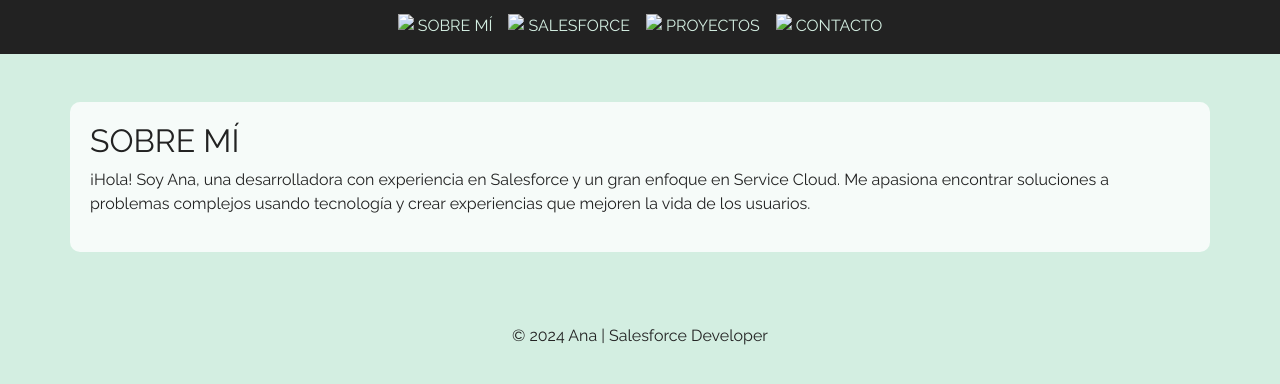
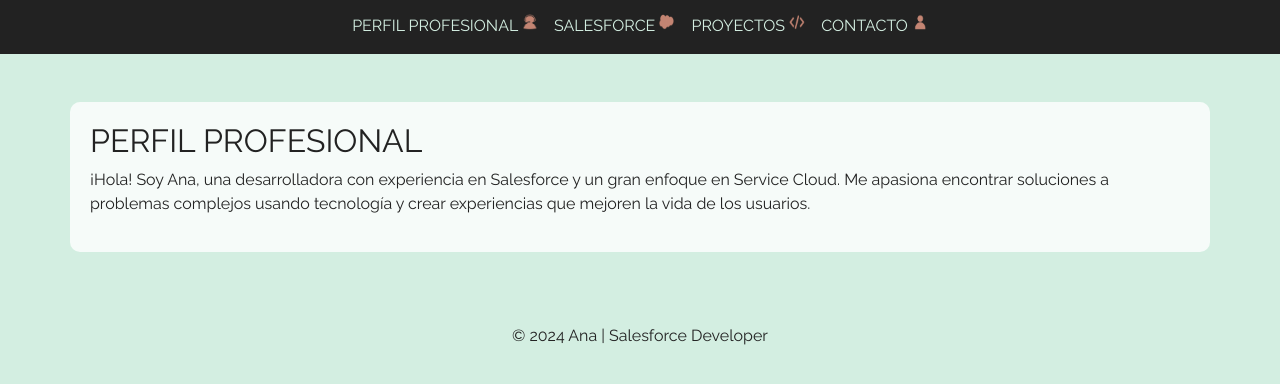
Before and after one commit to AnaMoraMorales/portFolio, a plain HTML site: page index.html in a window 1280 px wide. Shown: the part 152-536 px from the top of the page. Drawn offline with nearby package versions, Linux system fonts and the light colour scheme.

Commit message:
Icono secciones en el menú

```diff
--- a/index.html
+++ b/index.html
@@ -32,24 +32,16 @@
         </button>
         <div class="collapse navbar-collapse" id="navbarNav">
             <ul class="navbar-nav mx-auto">
-                <li class="nav-item"><a class="nav-link" href="#" onclick="showSection('sobre-mi')">
-                    <img src="images/icono-sobre-mi.png" alt="Sobre Mí" class="d-inline-block align-top" style="height: 1em; width: 1em;"> SOBRE MÍ
-                </a></li>
-                <li class="nav-item"><a class="nav-link" href="#" onclick="showSection('salesforce')">
-                    <img src="images/icono-salesforce.png" alt="Salesforce" class="d-inline-block align-top" style="height: 1em; width: 1em;"> SALESFORCE
-                </a></li>
-                <li class="nav-item"><a class="nav-link" href="#" onclick="showSection('proyectos')">
-                    <img src="images/icono-proyectos.png" alt="Proyectos" class="d-inline-block align-top" style="height: 1em; width: 1em;"> PROYECTOS
-                </a></li>
-                <li class="nav-item"><a class="nav-link" href="#" onclick="showSection('contacto')">
-                    <img src="images/icono-contacto.png" alt="Contacto" class="d-inline-block align-top" style="height: 1em; width: 1em;"> CONTACTO
-                </a></li>
+                <li class="nav-item"><a class="nav-link" href="#" onclick="showSection('sobre-mi')">PERFIL PROFESIONAL <img src="images/icono-sobre-mi.png" alt="Sobre Mí" class="d-inline-block align-top" style="height: 1em; width: 1em;"></a></li>
+                <li class="nav-item"><a class="nav-link" href="#" onclick="showSection('salesforce')">SALESFORCE <img src="images/icono-salesforce.png" alt="Salesforce" class="d-inline-block align-top" style="height: 1em; width: 1em;"></a></li>
+                <li class="nav-item"><a class="nav-link" href="#" onclick="showSection('proyectos')">PROYECTOS <img src="images/icono-proyectos.png" alt="Proyectos" class="d-inline-block align-top" style="height: 1em; width: 1em;"></a></li>
+                <li class="nav-item"><a class="nav-link" href="#" onclick="showSection('contacto')">CONTACTO <img src="images/icono-contacto.png" alt="Contacto" class="d-inline-block align-top" style="height: 1em; width: 1em;"></a></li>
             </ul>
         </div>
     </nav>
 
     <section id="sobre-mi" class="content-section active container my-5">
-        <h2>SOBRE MÍ</h2>
+        <h2>PERFIL PROFESIONAL</h2>
         <p>¡Hola! Soy Ana, una desarrolladora con experiencia en Salesforce y un gran enfoque en Service Cloud. Me apasiona encontrar soluciones a problemas complejos usando tecnología y crear experiencias que mejoren la vida de los usuarios.</p>
     </section>
 
```
Also changed, not shown: images/icono-contacto.png (added), images/icono-proyectos.png (added), images/icono-salesforce.png (added), images/icono-sobre-mi.png (added).
